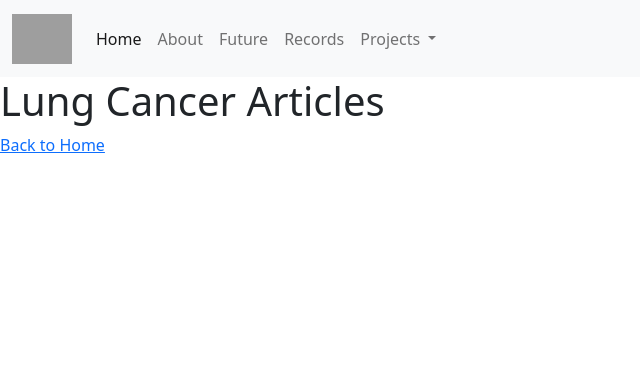
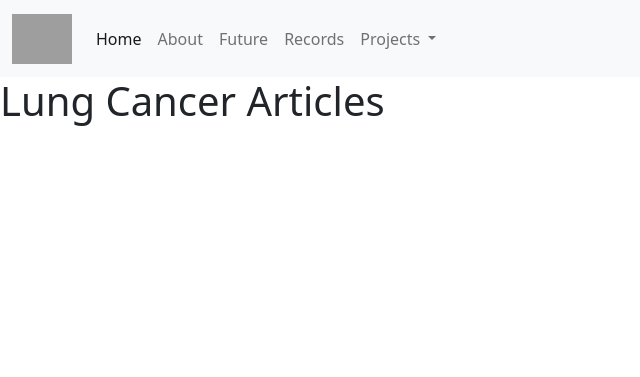
Before and after one commit to dhilanfye34/EssenceAI, a Flask app: a page that uses app/templates/cancer.html in a window 1280 px wide. Shown: the top 377 px of the page, without its empty margins (0-640 px from the left). Run offline with Flask 3, Linux system fonts and the light colour scheme; data that the repository does not hold is empty; parts of the project's set-up code (start-up, migrations or seed data) failed here and were passed over; grey boxes are pictures that could not be loaded.

Commit message:
remove going bacl

```diff
--- a/app/templates/cancer.html
+++ b/app/templates/cancer.html
@@ -20,7 +20,6 @@
             });
     </script>
     <h1>{{ cancer_type }} Articles</h1>
-    <a href="{{ url_for('main.index') }}">Back to Home</a>
     <ul>
         {% for article in articles %}
             <li>
```
